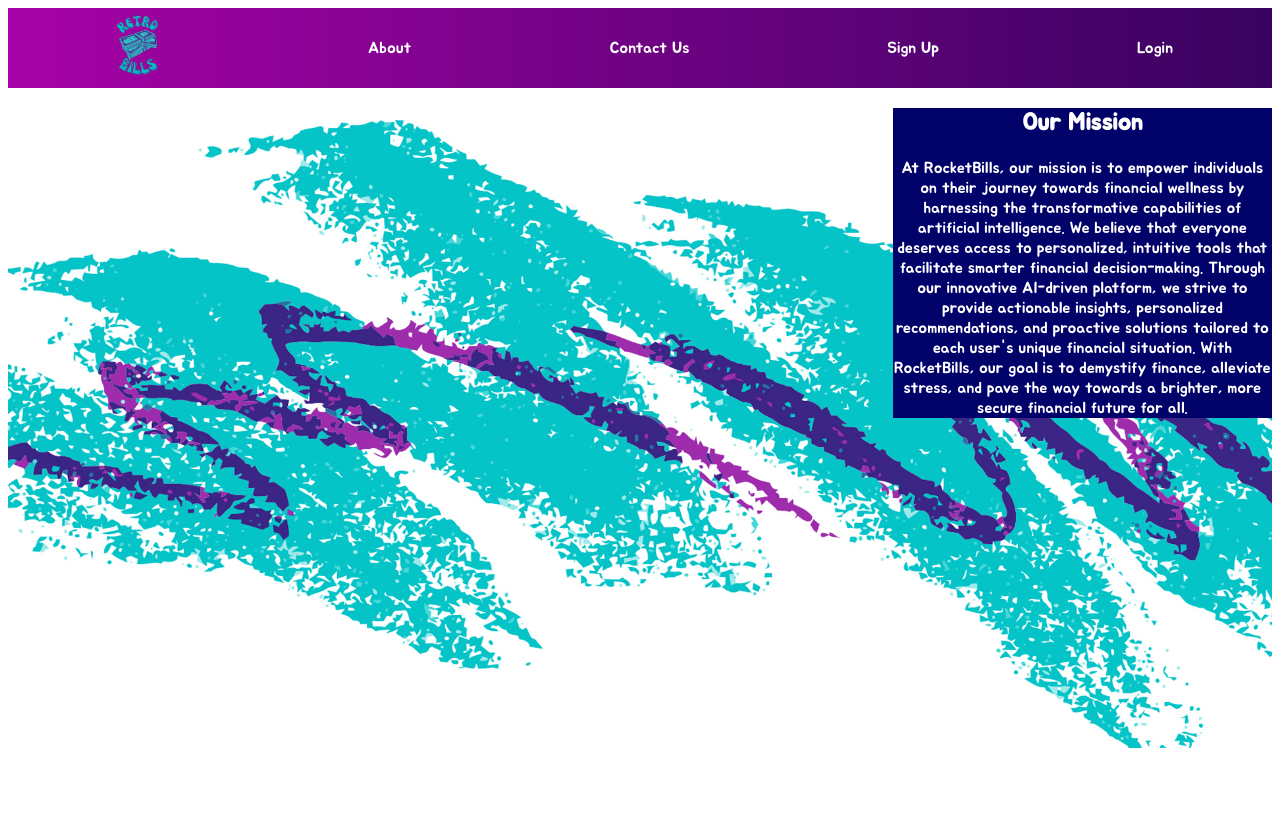
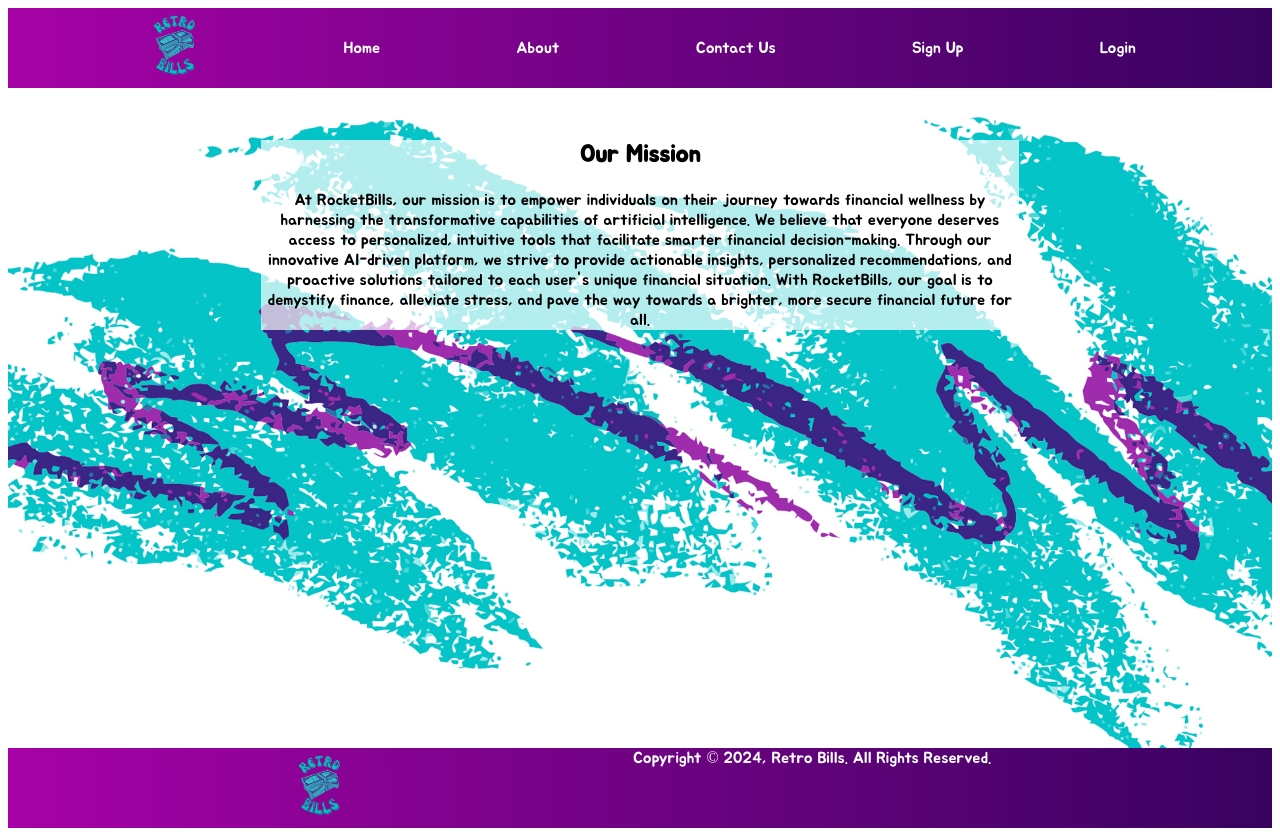
Before and after one commit to SudoBlu/RetroBills-SP24, an Angular app in the folder retrobills.client/: page /home/about in a window 1280 px wide. Before the commit the page ends 800 px from the top, so only its background shows below. Built offline with nearby package versions, Linux system fonts and the light colour scheme; a web font is replaced by a local one.

Commit message:
Add home link
Added home link to the pages in the home component
Fixed CSS issues

```diff
--- a/retrobills.client/src/app/about/about.component.html
+++ b/retrobills.client/src/app/about/about.component.html
@@ -1,6 +1,6 @@
 <header>
     <img src="../../assets/assets/Homepage assets/retro_Money__1_RemovebgPreview.png" alt="Retro Bills Logo">
-
+    <button class="link-button"(click)="OnHomeClicked()">Home</button>
     <button class="link-button" (click)="OnAboutClicked()">About
     </button>
     <button class="link-button" (click)="OnContactClicked()">Contact Us
@@ -18,3 +18,8 @@
         </span>
     </div>
 </div>
+
+<footer>
+    <img src="../../assets/assets/Homepage assets/retro_Money__1_RemovebgPreview.png" alt="">
+    <span>Copyright &#169; 2024, Retro Bills. All Rights Reserved.</span>
+</footer>
--- a/retrobills.client/src/app/app.component.scss
+++ b/retrobills.client/src/app/app.component.scss
@@ -4,3 +4,7 @@
     font-family: Jua;
     src: url(../assets/fonts/Jua-Regular.ttf) format('truetype');
 }
+
+*{
+    font-family: Jua;
+}
--- a/retrobills.client/src/app/contact/contact.component.css
+++ b/retrobills.client/src/app/contact/contact.component.css
@@ -1,14 +1,17 @@
 .contact-form{
     position: relative;
-    left: 40%;
+    display: inline-block;
+    left: 30%;
     top: 20%;
-    width: 30%;
+    width: auto;
     height: auto;
 
     background-color: blueviolet;
     border: 2px solid black;
 
     text-align: center;
+
+    padding: 10px;
 }
 
 textarea{
--- a/retrobills.client/src/app/contact/contact.component.html
+++ b/retrobills.client/src/app/contact/contact.component.html
@@ -1,6 +1,6 @@
 <header>
     <img src="../../assets/assets/Homepage assets/retro_Money__1_RemovebgPreview.png" alt="Retro Bills Logo">
-
+    <button class="link-button"(click)="OnHomeClicked()">Home</button>
     <button class="link-button" (click)="OnAboutClicked()">About
     </button>
     <button class="link-button" (click)="OnContactClicked()">Contact Us
--- a/retrobills.client/src/app/home/home.component.html
+++ b/retrobills.client/src/app/home/home.component.html
@@ -1,6 +1,6 @@
 <header>
-    <img src="../../assets/assets/Homepage assets/retro_Money__1_RemovebgPreview.png" alt="Retro Bills Logo">
-
+    <img src="../../assets/assets/Homepage assets/retro_Money__1_RemovebgPreview.png" alt="Retro Bills Logo"/>
+    <button class="link-button"(click)="OnHomeClicked()">Home</button>
     <button class="link-button" (click)="OnAboutClicked()">About
     </button>
     <button class="link-button" (click)="OnContactClicked()">Contact Us
--- a/retrobills.client/src/app/home/home.component.scss
+++ b/retrobills.client/src/app/home/home.component.scss
@@ -8,7 +8,7 @@ header, footer{
     display: flex;
     text-align: center;
     color: white;
-    justify-content: space-around;
+    justify-content: space-evenly;
     padding: auto;
     margin: auto;
 }
@@ -29,7 +29,7 @@ footer{
 
 .logo{
     position: absolute;
-    width: 100%;
+    width: auto;
     height: 100%;
 }
 
@@ -45,14 +45,16 @@ footer{
 }
 
 .box{
+    background-color: rgba(255, 255, 255, 0.7);
+    height: auto;
+    color: black;
+    text-align: center;
+
+    width: 60%;
+
     position: relative;
-    background-color: rgb(1, 1, 106);
-    width: 30%;
-    left: 70%;
-    height: auto;
-
-    color: white;
-    text-align: center;
+    left: 20%;
+    top: 5%;
 }
 
 *{
```
